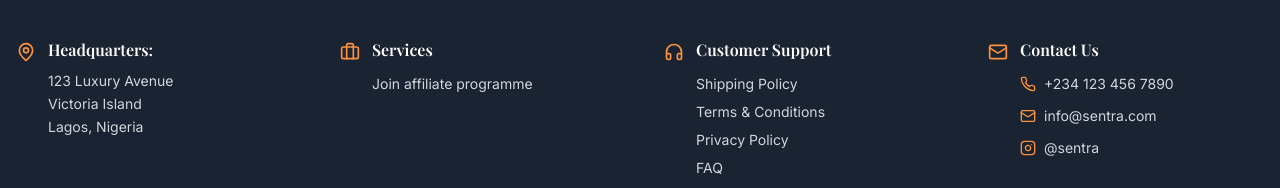
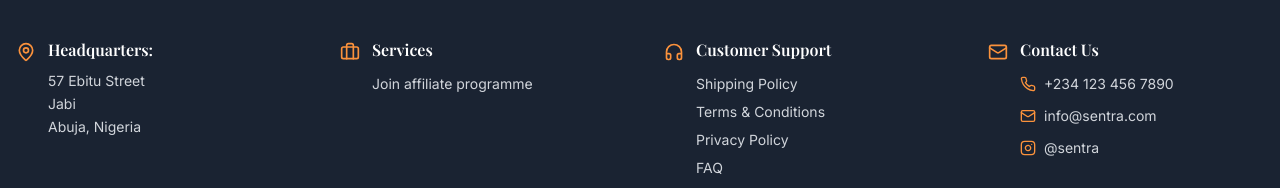
Before and after one commit to enviofleett/sentra_, a React (Vite) app: page / in a window 1280 px wide. Shown: the part 1571-1759 px from the top of the page. Built offline with nearby package versions, Linux system fonts and the light colour scheme; no server answers; the database is empty; the HTML template or start-up script is replaced by a standard one.

Commit message:
Update footer address

```diff
--- a/src/components/layout/Footer.tsx
+++ b/src/components/layout/Footer.tsx
@@ -16,9 +16,9 @@ export const Footer = () => {
               <div>
                 <h4 className="font-semibold text-white mb-2">Headquarters:</h4>
                 <address className="text-sm text-gray-300 not-italic leading-relaxed">
-                  123 Luxury Avenue<br />
-                  Victoria Island<br />
-                  Lagos, Nigeria
+                  57 Ebitu Street<br />
+                  Jabi<br />
+                  Abuja, Nigeria
                 </address>
               </div>
             </div>
```
